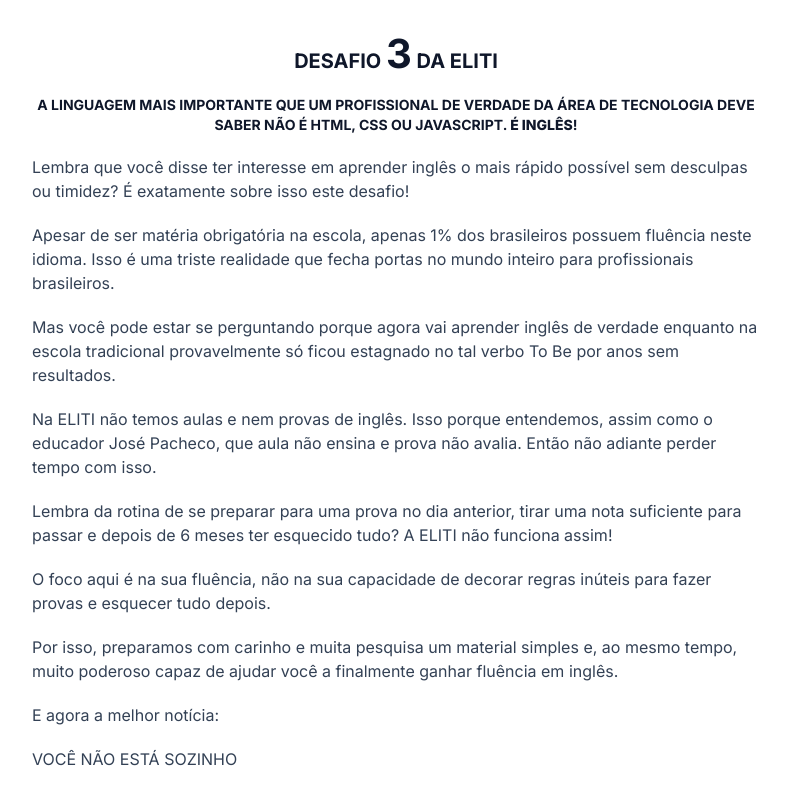
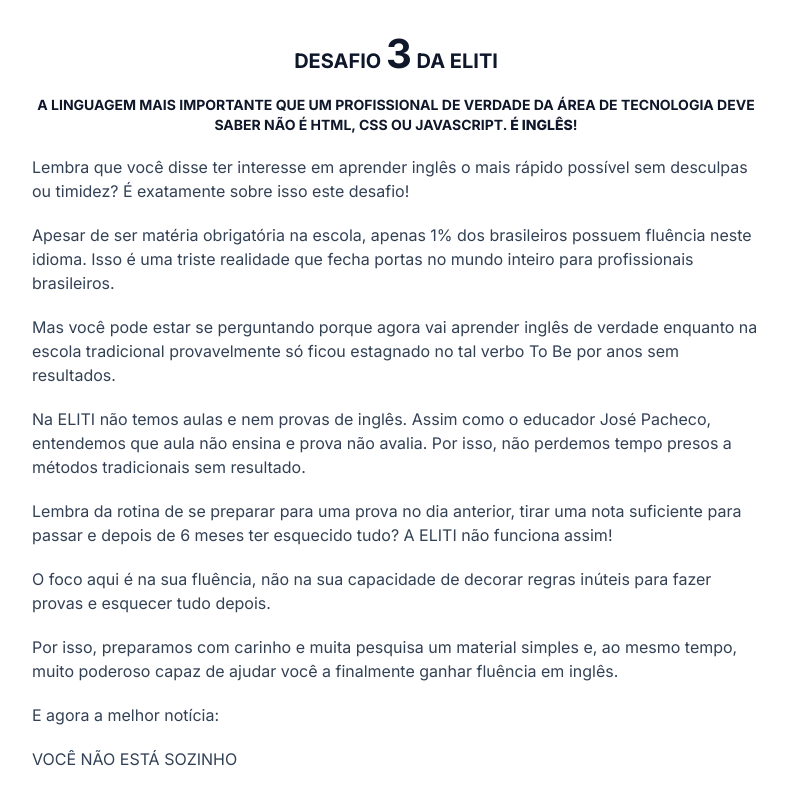
Before and after one commit to pachecolucas/ingles.eliti.com.br, a Next.js app: page / in a window 1280 px wide. Shown: the top 794 px of the page, without its empty margins (244-1031 px from the left). Built offline with nearby package versions, Linux system fonts and the light colour scheme.

Commit message:
Update Hero.tsx

```diff
--- a/src/app/components/Hero.tsx
+++ b/src/app/components/Hero.tsx
@@ -29,9 +29,9 @@
       </p>
 
       <p>
-        Na ELITI não temos aulas e nem provas de inglês. Isso porque entendemos,
-        assim como o educador José Pacheco, que aula não ensina e prova não
-        avalia. Então não adiante perder tempo com isso.
+        Na ELITI não temos aulas e nem provas de inglês. Assim como o educador
+        José Pacheco, entendemos que aula não ensina e prova não avalia. Por
+        isso, não perdemos tempo presos a métodos tradicionais sem resultado.
       </p>
 
       <p>
```
